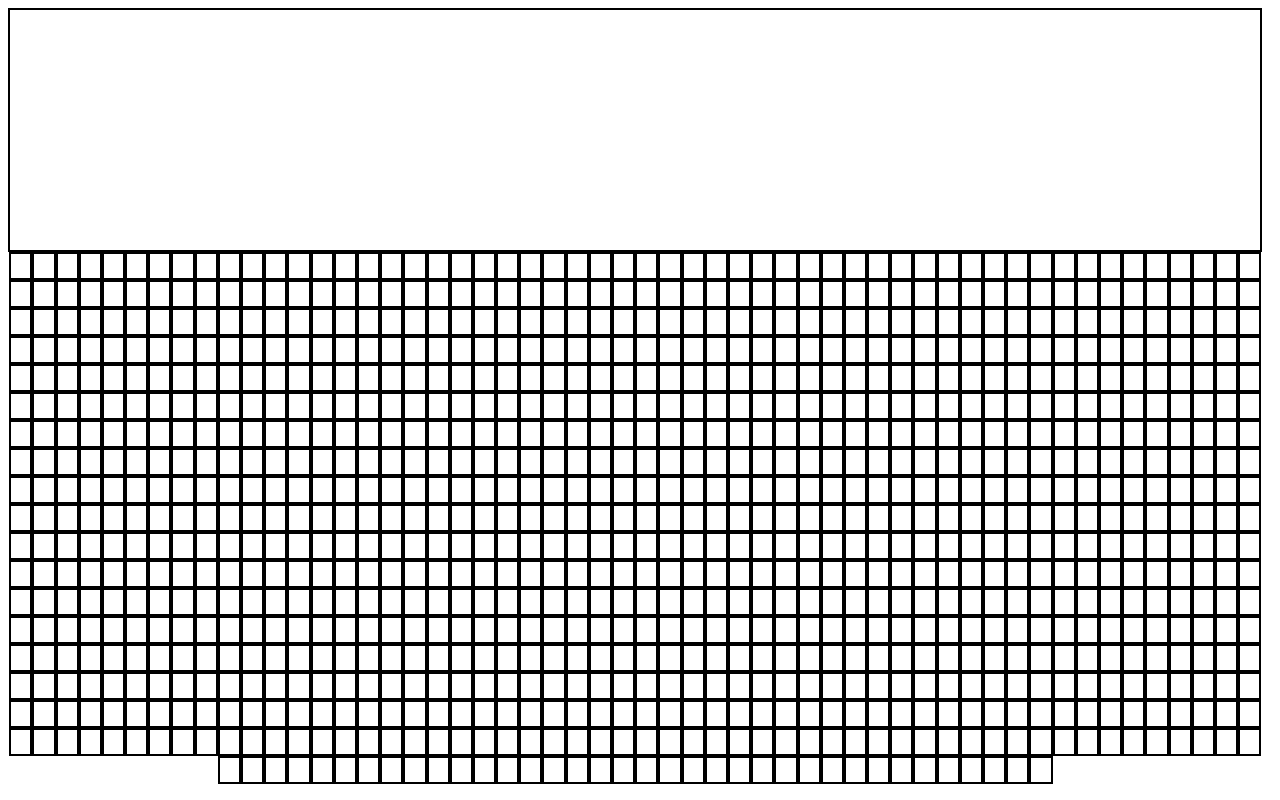
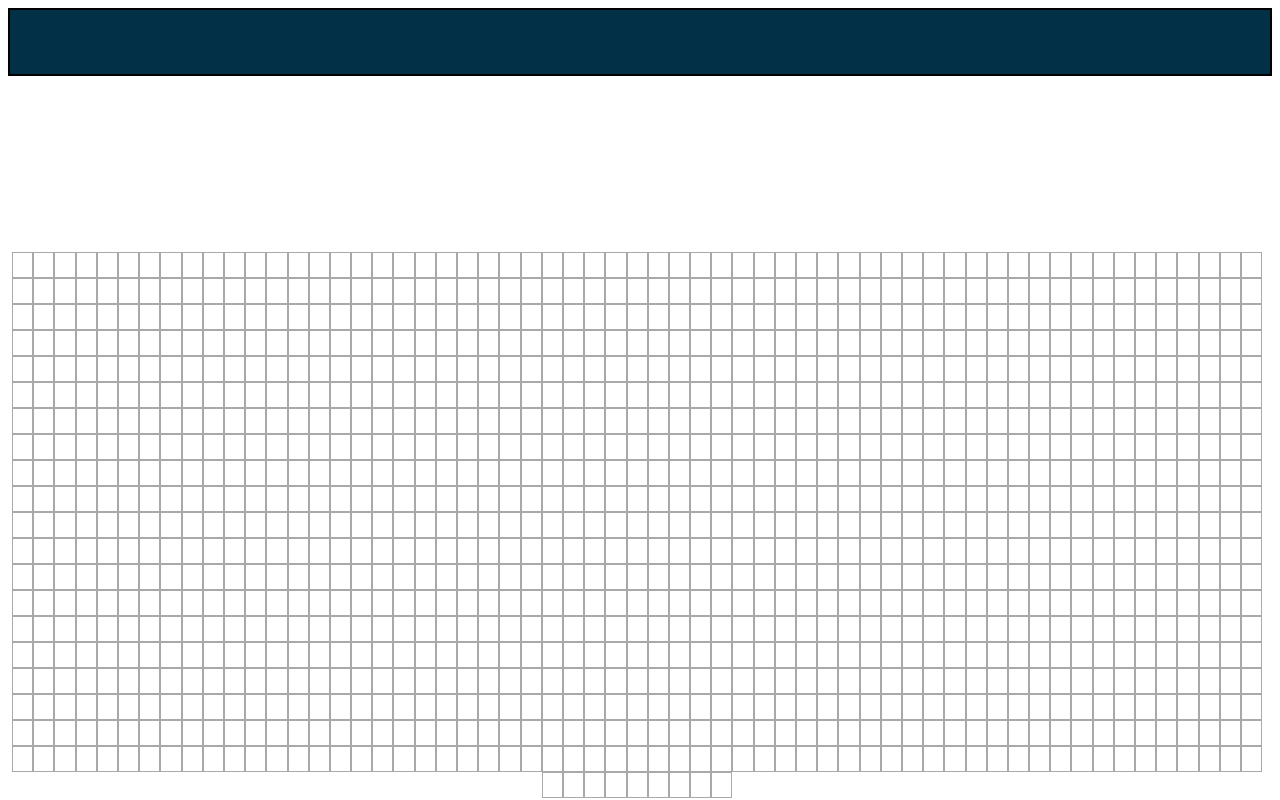
Before and after one commit to gagedoug13/pathfinder, a React (Create React App) app: page / in a window 1280 px wide. Built offline with nearby package versions, Linux system fonts and the light colour scheme.

Commit message:
stlyed nav bar and added options component

```diff
--- a/src/components/GridContainer.js
+++ b/src/components/GridContainer.js
@@ -11,9 +11,9 @@ class GridContainer extends Component {
 
     componentDidMount() {
         const nodes = []
-        for (let row=0; row<28; row++) {
+        for (let row=0; row<29; row++) {
             nodes.push(0)
-            for (let col=0; col<35; col++) {
+            for (let col=0; col<40; col++) {
                 nodes.push(0)
             }
         }
--- a/src/components/Main.js
+++ b/src/components/Main.js
@@ -1,11 +1,13 @@
 import React from 'react'
 import FullGrid from './FullGrid'
 import Nav from './Nav'
+import NodeOptions from './NodeOptions'
 
 export default function Main(props) {
     return (
         <div className='main'>
             <Nav />
+            <NodeOptions />
             <FullGrid />
         </div>
     )
--- /dev/null
+++ b/src/components/NodeOptions.js
@@ -0,0 +1,9 @@
+import React from 'react'
+
+export default function NodeOptions() {
+    return (
+        <div className='nodeOptions'>
+
+        </div>
+    )
+}
--- a/src/index.css
+++ b/src/index.css
@@ -1,12 +1,12 @@
-.main {
+/* .main { */
   /* height: 60vh; */
-  width: 98vw;
+  /* width: 98vw; */
   /* display: flex; */
   /* align-items: center;
   justify-content: center; */
   /* flex-flow: wrap; */
   /* border: 2px solid purple; */
-}
+/* } */
 
 /* .gridContainer {
   height: 50vh;
@@ -17,18 +17,25 @@
 .grid {
   height: 3vh;
   width: 1.5vw;
-  border: 2px black solid;
+  border: 1.3px solid darkgray;
 }
 
 .nav {
-  height: 30vh;
+  height: 8vh;
   border: 2px black solid;
+  background-color: #023047;
 }
 
 .fullGrid {
+  width: 98.3vw;
   height: 60vh;
   display: flex;
   align-items: center;
   justify-content: center;
   flex-flow: wrap;
 }
+
+.nodeOptions {
+  height: 22vh;
+  /* border: 2px solid pink; */
+}
```
